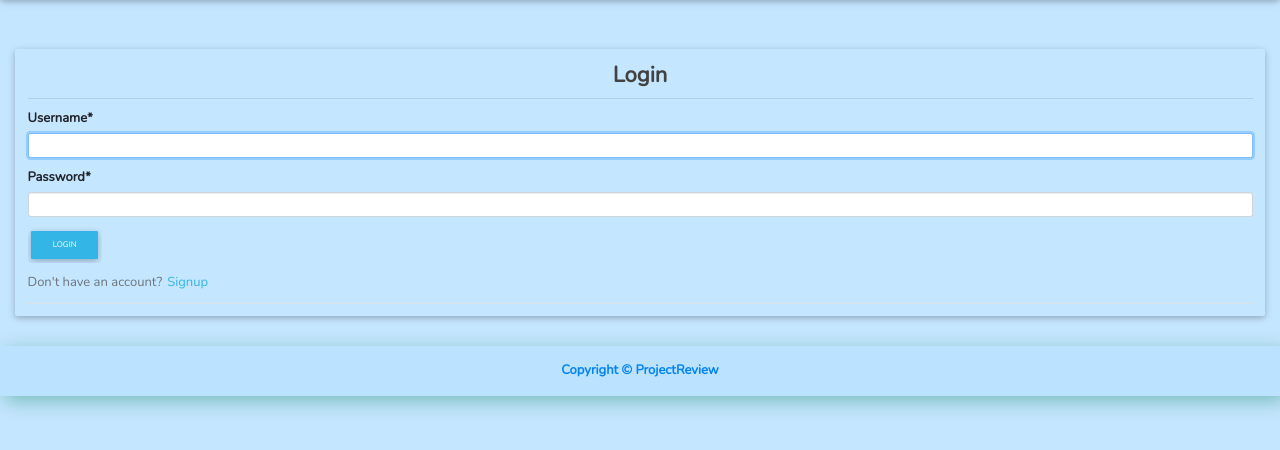
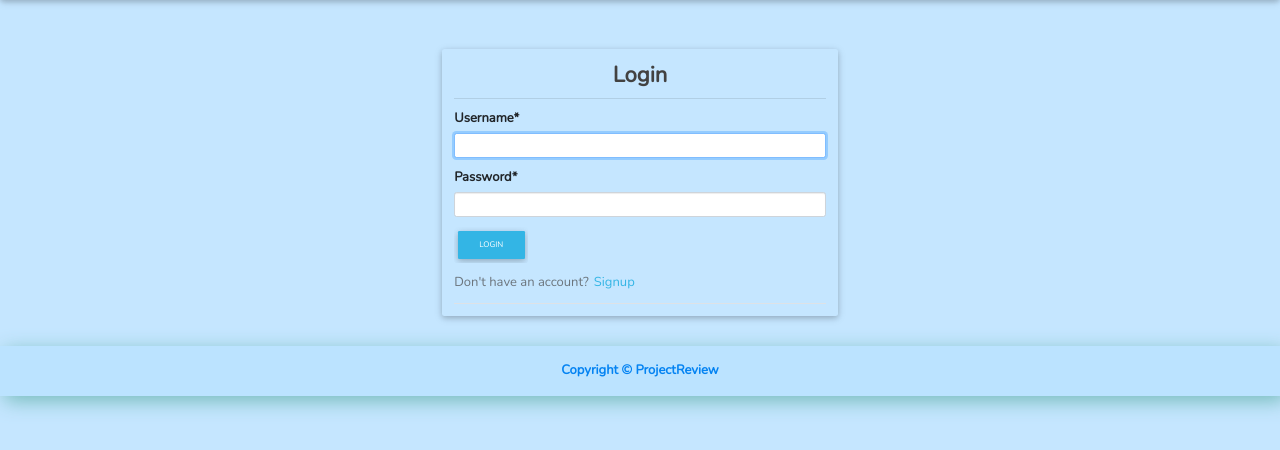
Before and after one commit to Brayooh/ratings, a Django app: page /login/ in a window 1280 px wide. Shown: the part 71-521 px from the top of the page. Run offline with Django 3.2, Linux system fonts and the light colour scheme; some libraries are stand-ins or nearby versions.

Commit message:
centers card to the middle of page

```diff
--- a/Awards/templates/users/login.html
+++ b/Awards/templates/users/login.html
@@ -5,9 +5,9 @@
 {% block content %}
 <br><br><br><br>
 <div class="container-fluid">
-  <div class="row mt-5">
-    <div class="col-md-12 pt-5">
-      <div class="card" style="background-color: rgba(240, 248, 255, 0); font-size: small;">
+  <div class="row mt-5" style="justify-content: center;">
+    <div class="col-md-4 pt-5">
+      <div class="card mx-auto" style="background-color: rgba(240, 248, 255, 0); font-size: small;">
         <div class="card-body">
 
           <form method="post">
```
